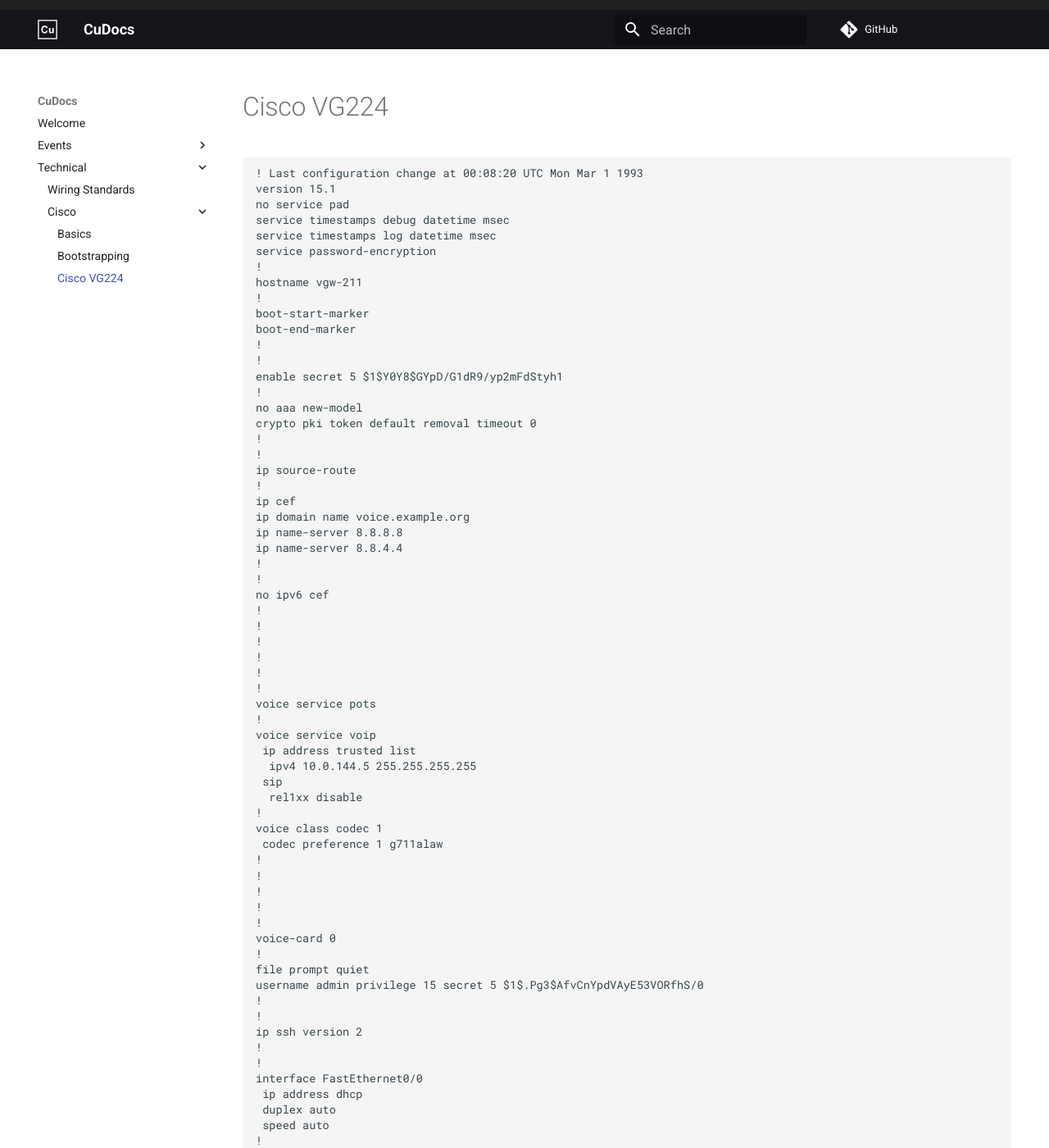
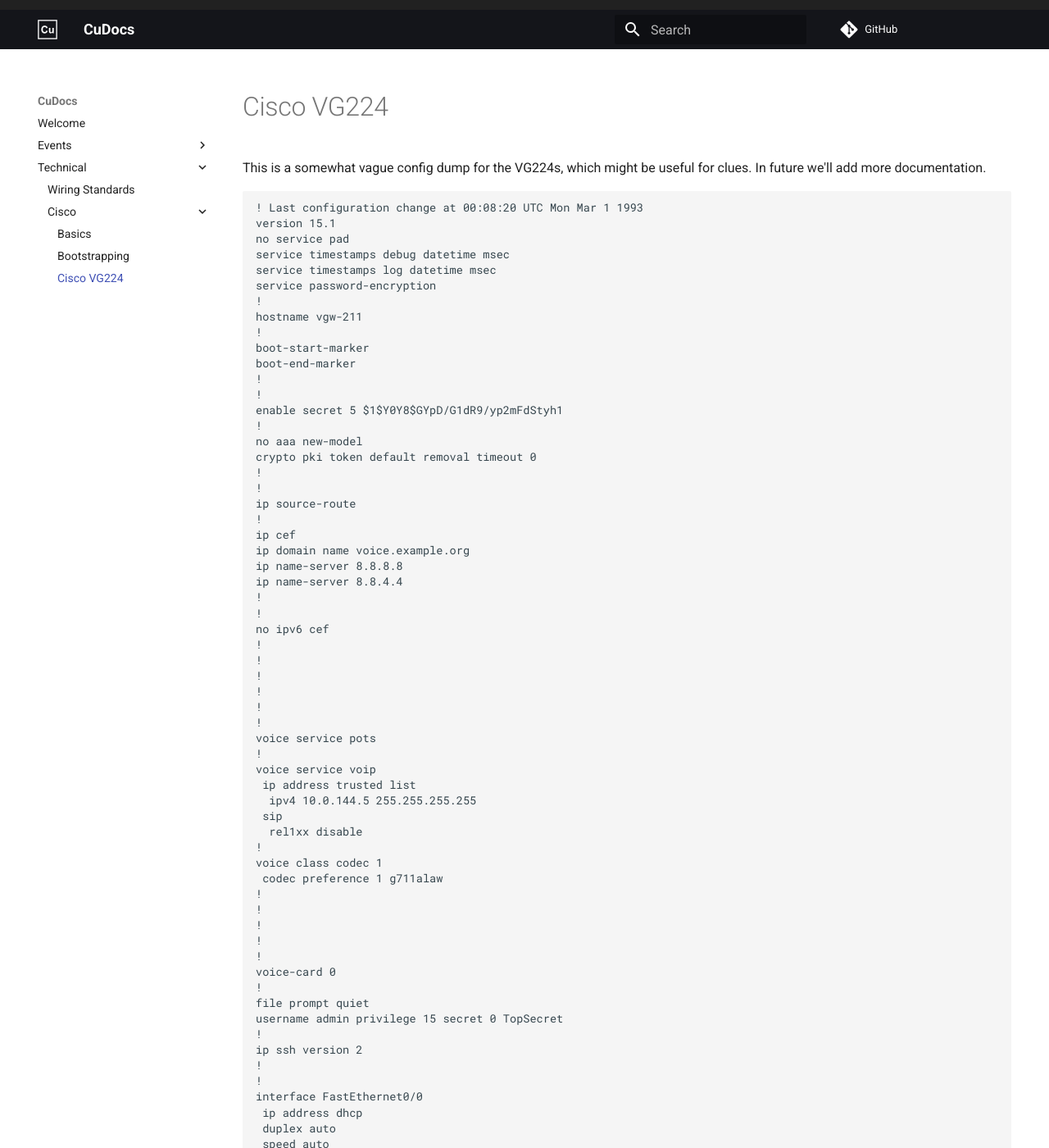
Before and after one commit to cu-telecom/cutel-docs, an MkDocs documentation site: the page built from docs/technical/cisco/vg224.md, in a window 1280 px wide and 1400 px high. Shown: the whole window at 82% size. Built offline with MkDocs 1.6.1 and Material for MkDocs 9.7.7, drawn with Linux system fonts in a browser that asks for light colours; comment, search, counter and statistics services are not loaded; some of the changed text lies outside the part shown.

Commit message:
Add note on VG224 config page

````diff
--- a/docs/technical/cisco/vg224.md
+++ b/docs/technical/cisco/vg224.md
@@ -1,4 +1,7 @@
 # Cisco VG224
+
+This is a somewhat vague config dump for the VG224s, which might be useful for clues. In future we'll add more documentation.
+
 
 ```
 ! Last configuration change at 00:08:20 UTC Mon Mar 1 1993
````
Also changed, not shown: other parts of docs/technical/cisco/vg224.md (+3 -4 lines).
